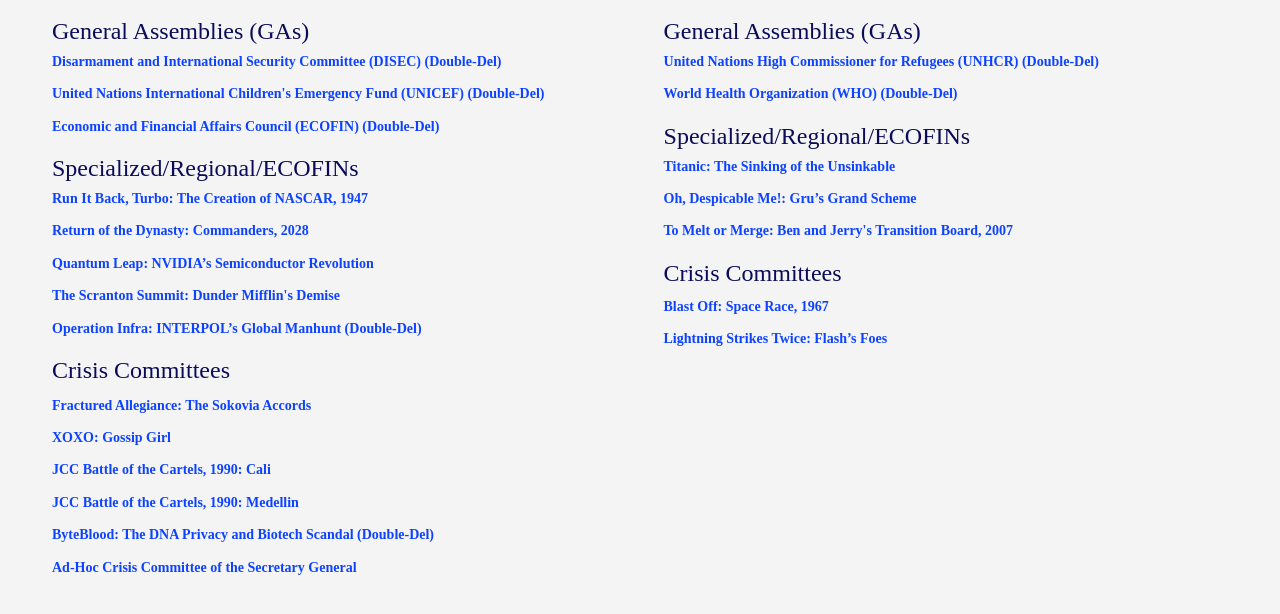
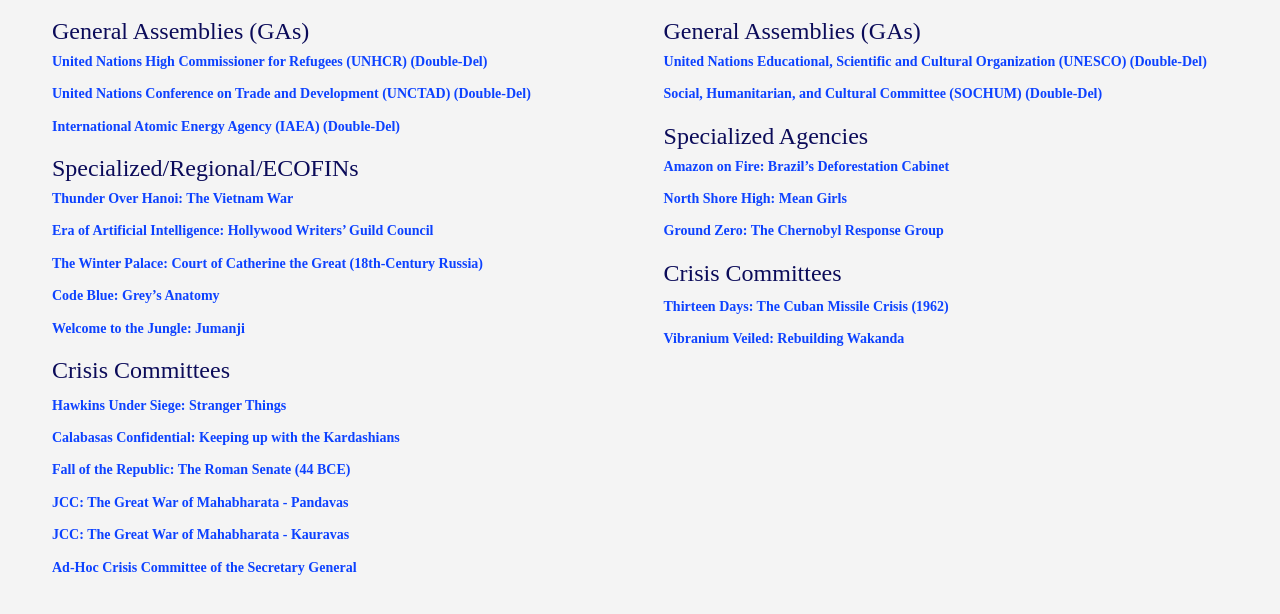
Before and after one commit to MasterPotter/tjmun-website, a plain HTML site: page pages/techmun/committees.html in a window 1280 px wide. Shown: the part 476-1090 px from the top of the page. Drawn offline with Linux system fonts and the light colour scheme.

Commit message:
added + linked committees to committees.html

```diff
--- a/pages/techmun/committees.html
+++ b/pages/techmun/committees.html
@@ -14,7 +14,8 @@
 
     <link rel="preconnect" href="https://fonts.googleapis.com">
     <link rel="preconnect" href="https://fonts.gstatic.com" crossorigin>
-  <link href="https://fonts.googleapis.com/css2?family=Open+Sans:ital,wght@0,300;0,400;0,500;0,600;0,700;1,300;1,400;1,600;1,700&family=Poppins:ital,wght@0,300;0,400;0,500;0,600;0,700;1,300;1,400;1,500;1,600;1,700&family=Inter:ital,wght@0,300;0,400;0,500;0,600;0,700;1,300;1,400;1,500;1,600;1,700&display=swap" rel="stylesheet">
+    <link href="https://fonts.googleapis.com/css2?family=Open+Sans:ital,wght@0,300;0,400;0,500;0,600;0,700;1,300;1,400;1,600;1,700&family=Poppins:ital,wght@0,300;0,400;0,500;0,600;0,700;1,300;1,400;1,500;1,600;1,700&family=Inter:ital,wght@0,300;0,400;0,500;0,600;0,700;1,300;1,400;1,500;1,600;1,700&display=swap"
+          rel="stylesheet">
 
     <link href="../../../assets/vendor/bootstrap/css/bootstrap.min.css" rel="stylesheet">
     <link href="../../../assets/vendor/bootstrap-icons/bootstrap-icons.css" rel="stylesheet">
@@ -22,7 +23,7 @@
     <link href="../../../assets/vendor/glightbox/css/glightbox.min.css" rel="stylesheet">
     <link href="../../../assets/vendor/swiper/swiper-bundle.min.css" rel="stylesheet">
     <link href="../../../assets/vendor/aos/aos.css" rel="stylesheet">
-  <link rel="icon" href="../../../assets/img/logo5.png"type="image/x-icon">
+    <link rel="icon" href="../../../assets/img/logo5.png" type="image/x-icon">
 
     <link href="../../../assets/css/main.css" rel="stylesheet">
 
@@ -99,7 +100,7 @@
     <div class="container-fluid container-xl d-flex align-items-center justify-content-between">
 
         <a href="../../../index.html" class="logo d-flex align-items-center">
-        <img src="../../../assets/img/logo5.png" alt="" >
+            <img src="../../../assets/img/logo5.png" alt="">
             <h1>TJMUN</h1>
         </a>
 
@@ -120,7 +121,8 @@
 
     <div class="breadcrumbs">
         <div class="page-header d-flex align-items-center" style="position: relative; overflow: hidden;">
-        <video autoplay loop muted playsinline style="position: absolute; top: 50%; left: 50%; min-width: 100%; min-height: 100%; width: auto; height: auto; transform: translate(-50%, -50%);">
+            <video autoplay loop muted playsinline
+                   style="position: absolute; top: 50%; left: 50%; min-width: 100%; min-height: 100%; width: auto; height: auto; transform: translate(-50%, -50%);">
                 <source src="../../../assets/img/TJ Model UN Video.mp4" type="video/mp4">
             </video>
             <div class="container position-relative">
@@ -130,7 +132,8 @@
                     </div>
                 </div>
             </div>
-      </div>      <nav>
+        </div>
+        <nav>
             <div class="container">
                 <ol>
                     <li><a href="../../../index.html">Home</a></li>
@@ -139,60 +142,90 @@
             </div>
         </nav>
     </div>
-    <div class="container" style="font-family: 'Poppins', sans-serif; color: #333; line-height: 1.6; max-width: 1200px; margin: auto;">
-      <h2 style="color: rgb(11, 11, 89); font-size: 2rem; font-weight: bold; text-align: center; margin-top: 15px; margin-bottom: 20px;">TechMUN XXXIII Committees</h2>
+    <div class="container"
+         style="font-family: 'Poppins', sans-serif; color: #333; line-height: 1.6; max-width: 1200px; margin: auto;">
+        <h2 style="color: rgb(11, 11, 89); font-size: 2rem; font-weight: bold; text-align: center; margin-top: 15px; margin-bottom: 20px;">
+            TechMUN XXXIII Committees</h2>
 
         <div style="display: flex; justify-content: space-between; gap: 40px;">
             <div style="width: 48%;">
-              <h3 style="color: rgb(11, 11, 89); font-size: 1.75rem; font-weight: bold; text-align: center; margin-bottom: 20px;">High School Committees</h3>
+                <h3 style="color: rgb(11, 11, 89); font-size: 1.75rem; font-weight: bold; text-align: center; margin-bottom: 20px;">
+                    High School Committees</h3>
 
                 <h4 style="color: rgb(11, 11, 89); font-size: 1.5rem; margin-bottom: 5px;">General Assemblies (GAs)</h4>
                 <ul style="font-size: 1.5rem; list-style-type: none; padding-left: 0;">
-                  <li><strong><a href="DISEC.html">Disarmament and International Security Committee (DISEC) (Double-Del)</a></strong></li>
-                  <li><strong><a href="UNICEF.html">United Nations International Children's Emergency Fund (UNICEF) (Double-Del)</a></strong></li>
-                  <li><strong><a href="ECOFIN.html">Economic and Financial Affairs Council (ECOFIN) (Double-Del)</a></strong></li>
+                    <li><strong><a href="/pages/techmun/committees/high-school/hs-ga/UNHCR.html">United
+                        Nations High Commissioner for Refugees (UNHCR) (Double-Del)</a></strong></li>
+                    <li><strong><a href="/pages/techmun/committees/high-school/hs-ga/UNCTAD.html">United
+                        Nations Conference on Trade and Development (UNCTAD) (Double-Del)</a></strong></li>
+                    <li><strong><a href="/pages/techmun/committees/high-school/hs-ga/IAEA.html">International
+                        Atomic Energy Agency (IAEA) (Double-Del)</a></strong></li>
                 </ul>
 
-              <h4 style="color: rgb(11, 11, 89); font-size: 1.5rem; margin-top: 15px; margin-bottom: 5px;">Specialized/Regional/ECOFINs</h4>
+                <h4 style="color: rgb(11, 11, 89); font-size: 1.5rem; margin-top: 15px; margin-bottom: 5px;">
+                    Specialized/Regional/ECOFINs</h4>
                 <ul style="font-size: 1.6rem; list-style-type: none; padding-left: 0;">
-                  <li><strong><a href="Run.html">Run It Back, Turbo: The Creation of NASCAR, 1947</a></strong></li>
-                  <li><strong><a href="Return.html">Return of the Dynasty: Commanders, 2028</a></strong></li>
-                  <li><strong><a href="Quantum.html">Quantum Leap: NVIDIA’s Semiconductor Revolution</a></strong></li>
-                  <li><strong><a href="The.html">The Scranton Summit: Dunder Mifflin's Demise</a></strong></li>
-                  <li><strong><a href="Operation.html">Operation Infra: INTERPOL’s Global Manhunt (Double-Del)</a></strong></li>
+                    <li><strong><a href="/pages/techmun/committees/high-school/hs-spec/Thunder.html">Thunder
+                        Over Hanoi: The Vietnam War</a></strong></li>
+                    <li><strong><a href="/pages/techmun/committees/high-school/hs-spec/Era.html">Era of
+                        Artificial Intelligence: Hollywood Writers’ Guild Council</a></strong></li>
+                    <li><strong><a href="/pages/techmun/committees/high-school/hs-spec/Winter.html">The
+                        Winter Palace: Court of Catherine the Great (18th-Century Russia)</a></strong></li>
+                    <li><strong><a href="/pages/techmun/committees/high-school/hs-spec/Blue.html">Code Blue:
+                        Grey’s Anatomy</a></strong></li>
+                    <li><strong><a href="/pages/techmun/committees/high-school/hs-spec/Jungle.html">Welcome
+                        to the Jungle: Jumanji</a></strong></li>
                 </ul>
 
-              <h4 style="color: rgb(11, 11, 89); font-size: 1.5rem; margin-top: 15px; margin-bottom: 10px;">Crisis Committees</h4>
+                <h4 style="color: rgb(11, 11, 89); font-size: 1.5rem; margin-top: 15px; margin-bottom: 10px;">Crisis
+                    Committees</h4>
                 <ul style="font-size: 2rem; list-style-type: none; padding-left: 0;">
-                  <li><strong><a href="Fractured.html">Fractured Allegiance: The Sokovia Accords</a></strong></li>
-                  <li><strong><a href="XOXO.html">XOXO: Gossip Girl</a></strong></li>
-                  <li><strong><a href="JCC_Cali.html">JCC Battle of the Cartels, 1990: Cali</a></strong></li>
-                  <li><strong><a href="JCC_Medellin.html">JCC Battle of the Cartels, 1990: Medellin</a></strong></li>
-                  <li><strong><a href="ByteBlood.html">ByteBlood: The DNA Privacy and Biotech Scandal (Double-Del)</a></strong></li>
-                  <li><strong><a href="Ad-Hoc.html">Ad-Hoc Crisis Committee of the Secretary General</a></strong></li>
+                    <li><strong><a href="/pages/techmun/committees/high-school/hs-crisis/Stranger.html">Hawkins
+                        Under Siege: Stranger Things</a></strong></li>
+                    <li><strong><a href="/pages/techmun/committees/high-school/hs-crisis/Kardashians.html">Calabasas
+                        Confidential: Keeping up with the Kardashians</a></strong></li>
+                    <li><strong><a href="/pages/techmun/committees/high-school/hs-crisis/Rome.html">Fall of
+                        the Republic: The Roman Senate (44 BCE)</a></strong></li>
+                    <li><strong><a href="/pages/techmun/committees/high-school/hs-crisis/JCC_Pandavas.html">JCC:
+                        The Great War of Mahabharata - Pandavas</a></strong></li>
+                    <li><strong><a href="/pages/techmun/committees/high-school/hs-crisis/JCC_Kauravas.html">JCC:
+                        The Great War of Mahabharata - Kauravas</a></strong></li>
+                    <li><strong><a href="/pages/techmun/committees/high-school/hs-crisis/Ad-Hoc-Crisis.html">Ad-Hoc
+                        Crisis Committee of the Secretary General</a></strong></li>
                 </ul>
             </div>
 
             <div style="width: 48%;">
-              <h3 style="color: rgb(11, 11, 89); font-size: 1.75rem; font-weight: bold; text-align: center; margin-bottom: 20px;">Middle School Committees</h3>
+                <h3 style="color: rgb(11, 11, 89); font-size: 1.75rem; font-weight: bold; text-align: center; margin-bottom: 20px;">
+                    Middle School Committees</h3>
 
                 <h4 style="color: rgb(11, 11, 89); font-size: 1.5rem; margin-bottom: 5px;">General Assemblies (GAs)</h4>
                 <ul style="font-size: 1.2rem; list-style-type: none; padding-left: 0;">
-                  <li><strong><a href="UNESCO.html">United Nations High Commissioner for Refugees (UNHCR) (Double-Del)</a></strong></li>
-                  <li><strong><a href="SOCHUM.html">World Health Organization (WHO) (Double-Del)</a></strong></li>
+                    <li><strong><a href="/pages/techmun/committees/middle-school/ms-ga/UNESCO.html">United
+                        Nations Educational, Scientific and Cultural Organization (UNESCO) (Double-Del)</a></strong>
+                    </li>
+                    <li><strong><a href="/pages/techmun/committees/middle-school/ms-ga/SOCHUM.html">Social,
+                        Humanitarian, and Cultural Committee (SOCHUM) (Double-Del)</a></strong></li>
                 </ul>
 
-              <h4 style="color: rgb(11, 11, 89); font-size: 1.5rem; margin-top: 15px; margin-bottom: 5px;">Specialized/Regional/ECOFINs</h4>
+                <h4 style="color: rgb(11, 11, 89); font-size: 1.5rem; margin-top: 15px; margin-bottom: 5px;">Specialized
+                    Agencies</h4>
                 <ul style="font-size: 1.2rem; list-style-type: none; padding-left: 0;">
-                  <li><strong><a href="Titanic.html">Titanic: The Sinking of the Unsinkable</a></strong></li>
-                  <li><strong><a href="Oh.html">Oh, Despicable Me!: Gru’s Grand Scheme</a></strong></li>
-                  <li><strong><a href="To.html">To Melt or Merge: Ben and Jerry's Transition Board, 2007</a></strong></li>
+                    <li><strong><a href="/pages/techmun/committees/middle-school/ms-spec/Amazon.html">Amazon
+                        on Fire: Brazil’s Deforestation Cabinet</a></strong></li>
+                    <li><strong><a href="/pages/techmun/committees/middle-school/ms-spec/Mean.html">North
+                        Shore High: Mean Girls</a></strong></li>
+                    <li><strong><a href="/pages/techmun/committees/middle-school/ms-spec/Ground.html">Ground
+                        Zero: The Chernobyl Response Group</a></strong></li>
                 </ul>
 
-              <h4 style="color: rgb(11, 11, 89); font-size: 1.5rem; margin-top: 15px; margin-bottom: px;">Crisis Committees</h4>
+                <h4 style="color: rgb(11, 11, 89); font-size: 1.5rem; margin-top: 15px; margin-bottom: px;">Crisis
+                    Committees</h4>
                 <ul style="font-size: 1.2rem; list-style-type: none; padding-left: 0; margin-bottom: 30px;">
-                  <li><strong><a href="Blast.html">Blast Off: Space Race, 1967</a></strong></li>
-                  <li><strong><a href="Lightning.html">Lightning Strikes Twice: Flash’s Foes</a></strong></li>
+                    <li><strong><a href="/pages/techmun/committees/middle-school/ms-crisis/Cuban.html">Thirteen
+                        Days: The Cuban Missile Crisis (1962)</a></strong></li>
+                    <li><strong><a href="/pages/techmun/committees/middle-school/ms-crisis/Wakanda.html">Vibranium
+                        Veiled: Rebuilding Wakanda</a></strong></li>
                 </ul>
             </div>
         </div>
```
Also changed, not shown: templates/navigation.html (+0 -2 lines). Lines whose indentation alone changed are shown as unchanged.
